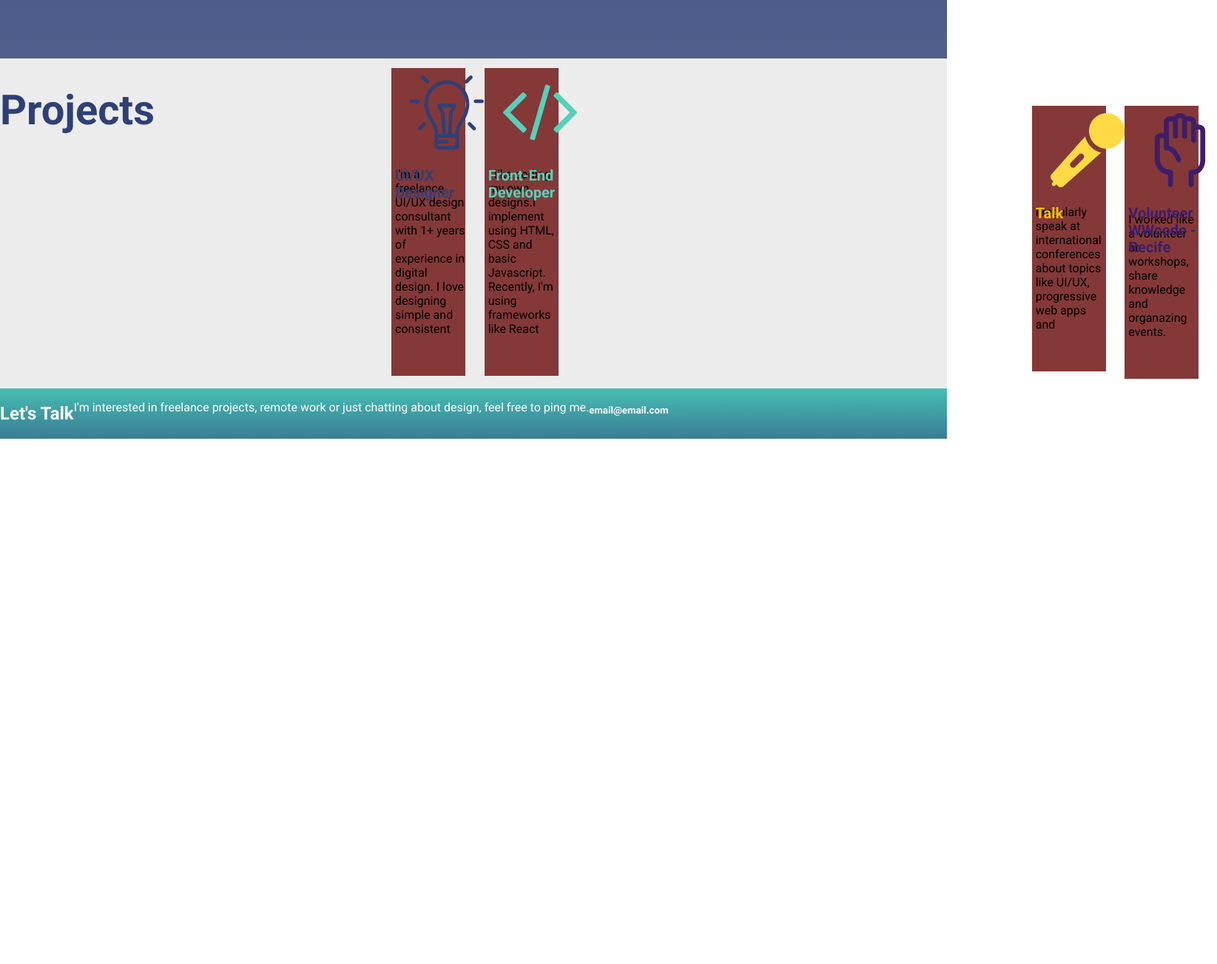
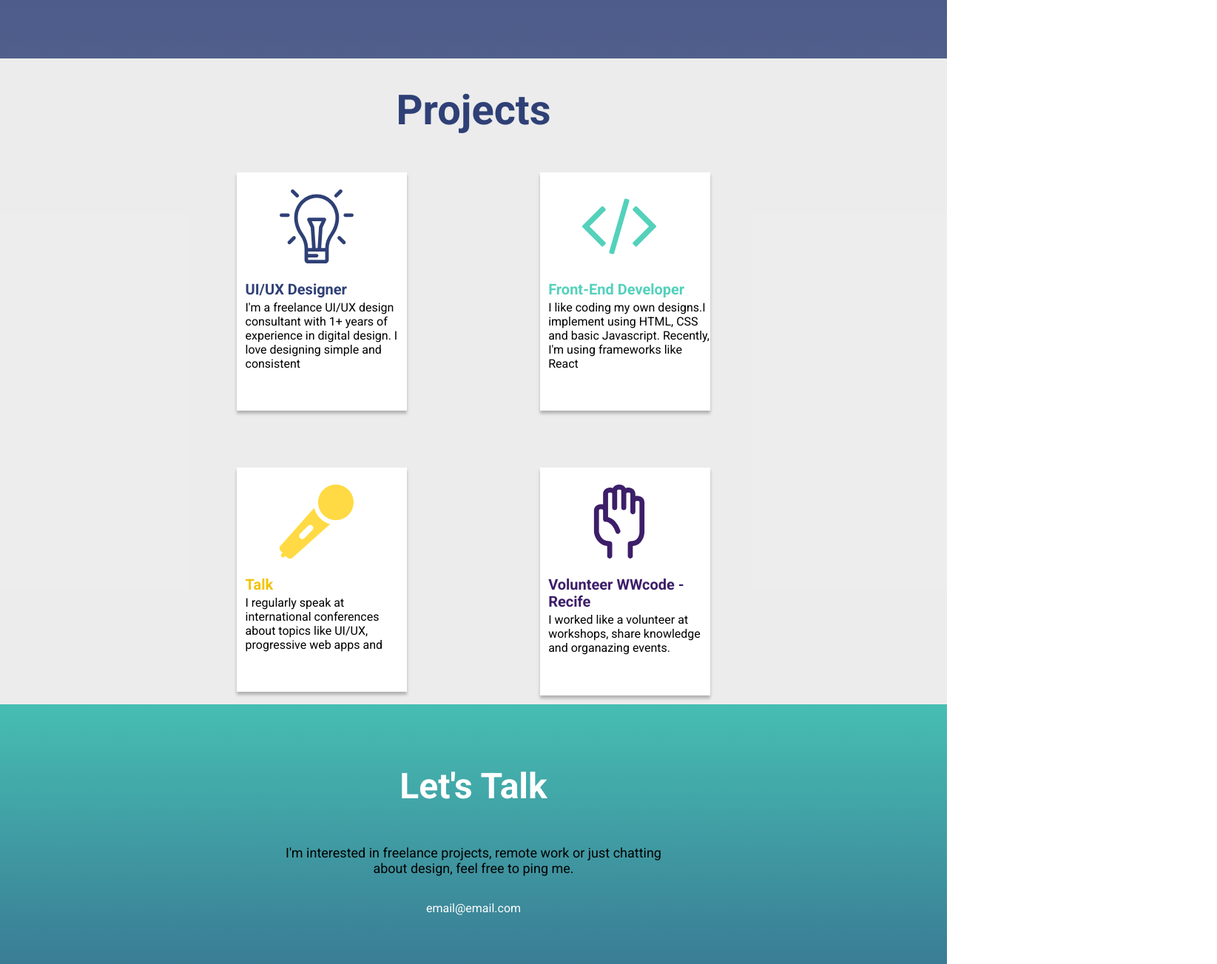
Before and after one commit to dressalsl/new_dev_project, a plain HTML site: page index.html in a window 1280 px wide. Shown: the part 728-2031 px from the top of the page at 74% size, 1645 px wide, since content can reach past the window. Before the commit the page ends 1321 px from the top, so only its background shows below. Drawn offline with Linux system fonts and the light colour scheme.

Commit message:
main done

```diff
--- a/index.html
+++ b/index.html
@@ -57,9 +57,9 @@
 
             </div>
             <div class="contato">
-                <h2 class="lets_talk">Let's Talk</h2>
-                <p class="lets_talk"> I'm interested in freelance projects, remote work or just chatting about design, feel free to ping me.</p>
-                <h5 class="lets_talk">email@email.com</h5>
+                <h1 class="lets_talk">Let's Talk</h1>
+                <p class="lets_talk_text"> I'm interested in freelance projects, remote work or just chatting <br> about design, feel free to ping me.<br></p>
+                <p class="email">email@email.com</p>
             </div>
 
         </main>
--- a/style.css
+++ b/style.css
@@ -85,10 +85,7 @@ html, body{
 /* MAIN */
 .retangulo{
     background-color: rgba(229, 229, 229, 0.71);
-    width: 100%;
-    height: 100%;
-    display: flex;
-
+    display:flow-root;
 }
 .projects{
     font-size: 56px;
@@ -97,7 +94,7 @@ html, body{
     color: #2F4076;
 }
 .retangulo1{
-    background-color: rgb(133, 56, 56);
+    background-color: #fff;
     width: 18%;
     height: 0%; /* A mágica está aqui */
     padding-bottom: 3%; /* ... e está aqui */
@@ -106,9 +103,13 @@ html, body{
     position: relative;
     margin-left: 25%;
 
+    box-shadow: 0px 4px 4px rgba(0, 0, 0, 0.25);
+   -webkit-box-shadow: 0px 4px 4px rgba(0, 0, 0, 0.25);
+   -moz-box-shadow: 0px 4px 4px rgba(0, 0, 0, 0.25);
+
 }
 .retangulo2{
-    background-color: rgb(133, 56, 56);
+    background-color:#fff;
     width: 18%;
     height: 0%; /* A mágica está aqui */
     padding-bottom: 3%; /* ... e está aqui */
@@ -116,9 +117,13 @@ html, body{
     float: right;
     position: relative;
     margin-right: 25%;
+
+    box-shadow: 0px 4px 4px rgba(0, 0, 0, 0.25);
+   -webkit-box-shadow: 0px 4px 4px rgba(0, 0, 0, 0.25);
+   -moz-box-shadow: 0px 4px 4px rgba(0, 0, 0, 0.25);
 }
 .retangulo3{
-    background-color: rgb(133, 56, 56);
+    background-color:#fff;
     width: 18%;
     height: 0%; /* A mágica está aqui */
     padding-bottom: 3%; /* ... e está aqui */
@@ -128,9 +133,13 @@ html, body{
     margin-left: 25%;
     margin-top: 5%;
 
+    box-shadow: 0px 4px 4px rgba(0, 0, 0, 0.25);
+   -webkit-box-shadow: 0px 4px 4px rgba(0, 0, 0, 0.25);
+   -moz-box-shadow: 0px 4px 4px rgba(0, 0, 0, 0.25);
+
 }
 .retangulo4{
-    background-color: rgb(133, 56, 56);
+    background-color:#fff;
     width: 18%;
     height: 0%; /* A mágica está aqui */
     padding-bottom: 3%; /* ... e está aqui */
@@ -139,6 +148,10 @@ html, body{
     position: relative;
     margin-right: 25%;
     margin-top: 5%;
+
+    box-shadow: 0px 4px 4px rgba(0, 0, 0, 0.25);
+   -webkit-box-shadow: 0px 4px 4px rgba(0, 0, 0, 0.25);
+   -moz-box-shadow: 0px 4px 4px rgba(0, 0, 0, 0.25);
 
 }
 .imagem_ret1{
@@ -218,10 +231,24 @@ html, body{
 .contato{
     display: flex;
     background: linear-gradient(180deg, #46BEB2 0%, #3A7C95 100%);
+    padding: 50px 100px;
+    width: 100%;
+    flex-direction: column;
+}
+.email{
+    color: #fff;
+    text-align: center;
+    font-size: 16px;
 }
 .lets_talk{
     color: #fff;
     text-align: center;
+    font-size: 48px;
+}
+.lets_talk_text{
+    color: #000000;
+    text-align: center;
+    font-size: 18px;
 }
 
 /* --variavel: valor;
```
Lines whose indentation alone changed are shown as unchanged.
